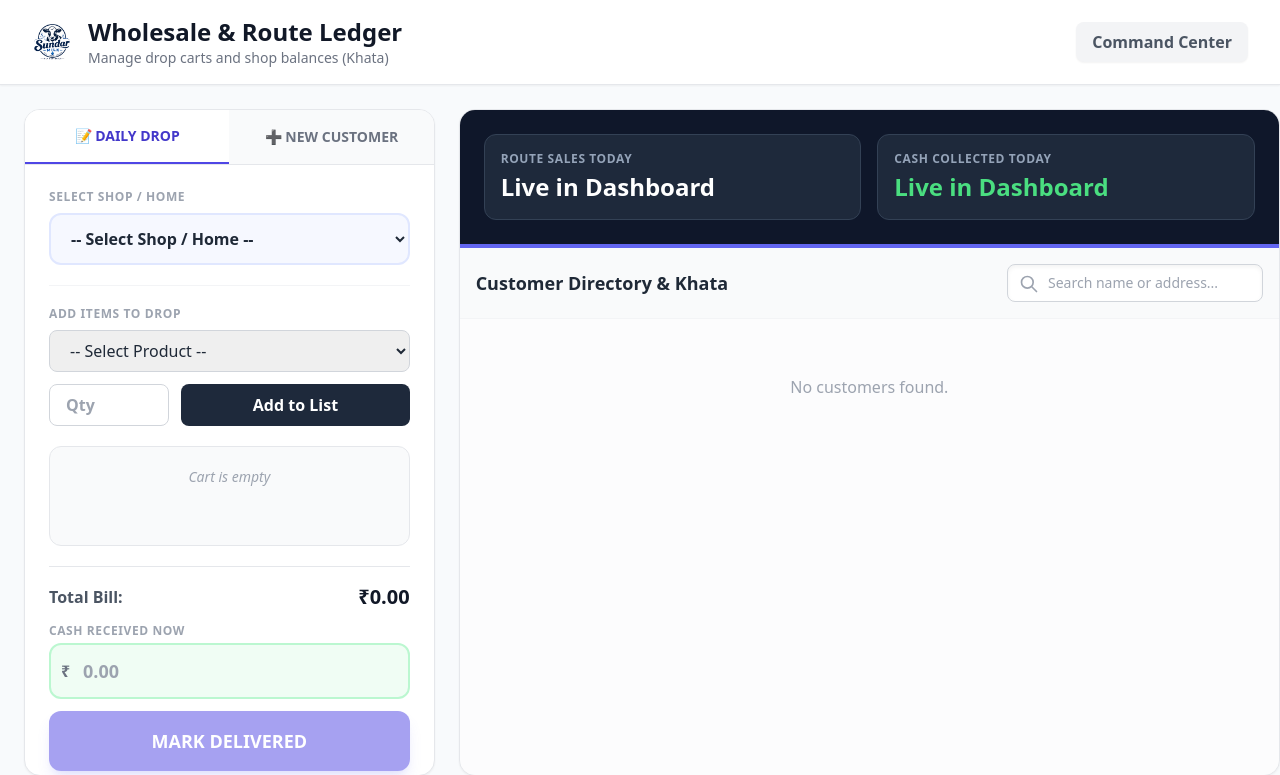
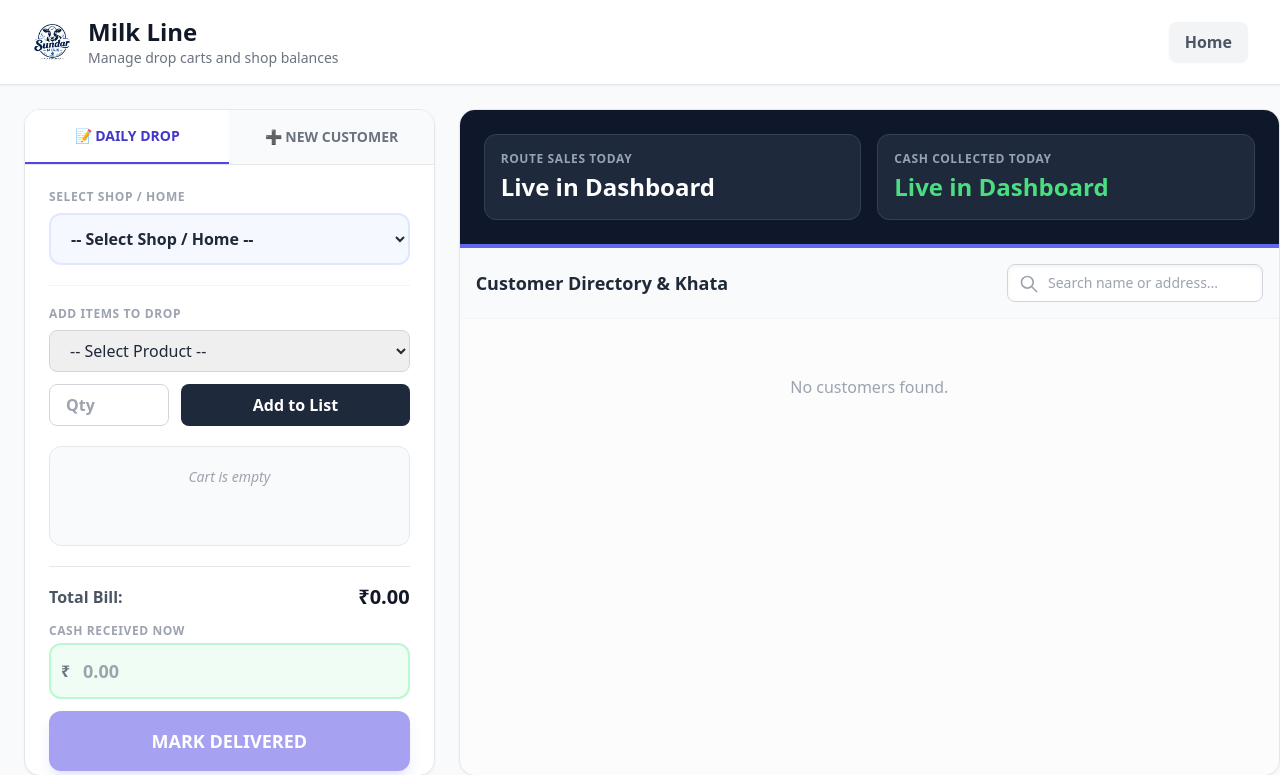
Before and after one commit to Deva301905/Sundar-Milk-Management-System-, a Flask app: page /distribution in a window 1280 px wide. Shown: the top 775 px of the page. Run offline with Flask 3, Linux system fonts and the light colour scheme; data that the repository does not hold is empty; some libraries are stand-ins or nearby versions.

```diff
--- a/templates/distribution.html
+++ b/templates/distribution.html
@@ -29,11 +29,11 @@
         <div class="flex items-center gap-4">
             <img src="/static/logo.png" alt="Sundar Milk Logo" class="h-10 w-10 object-contain rounded bg-white p-0.5" onerror="this.outerHTML='<div class=\'h-10 w-10 bg-indigo-600 rounded-xl flex items-center justify-center\'><svg class=\'h-6 w-6 text-white\' fill=\'none\' stroke=\'currentColor\' viewBox=\'0 0 24 24\'><path stroke-linecap=\'round\' stroke-linejoin=\'round\' stroke-width=\'2\' d=\'M13 10V3L4 14h7v7l9-11h-7z\'></path></svg></div>'">
             <div>
-                <h1 class="text-xl lg:text-2xl font-black text-gray-900 dark:text-white leading-tight">Wholesale & Route Ledger</h1>
-                <p class="text-xs lg:text-sm text-gray-500 font-medium">Manage drop carts and shop balances (Khata)</p>
+                <h1 class="text-xl lg:text-2xl font-black text-gray-900 dark:text-white leading-tight">Milk Line </h1>
+                <p class="text-xs lg:text-sm text-gray-500 font-medium">Manage drop carts and shop balances</p>
             </div>
         </div>
-        <button onclick="window.location.href='/'" class="px-4 py-2 bg-gray-100 dark:bg-slate-800 text-gray-600 dark:text-gray-300 rounded-lg font-bold hover:bg-gray-200 dark:hover:bg-slate-700 transition shadow-sm whitespace-nowrap">Command Center</button>
+        <button onclick="window.location.href='/'" class="px-4 py-2 bg-gray-100 dark:bg-slate-800 text-gray-600 dark:text-gray-300 rounded-lg font-bold hover:bg-gray-200 dark:hover:bg-slate-700 transition shadow-sm whitespace-nowrap">Home</button>
     </header>
 
     <main class="flex-1 overflow-hidden p-4 lg:p-6 flex flex-col lg:flex-row gap-6">
```
